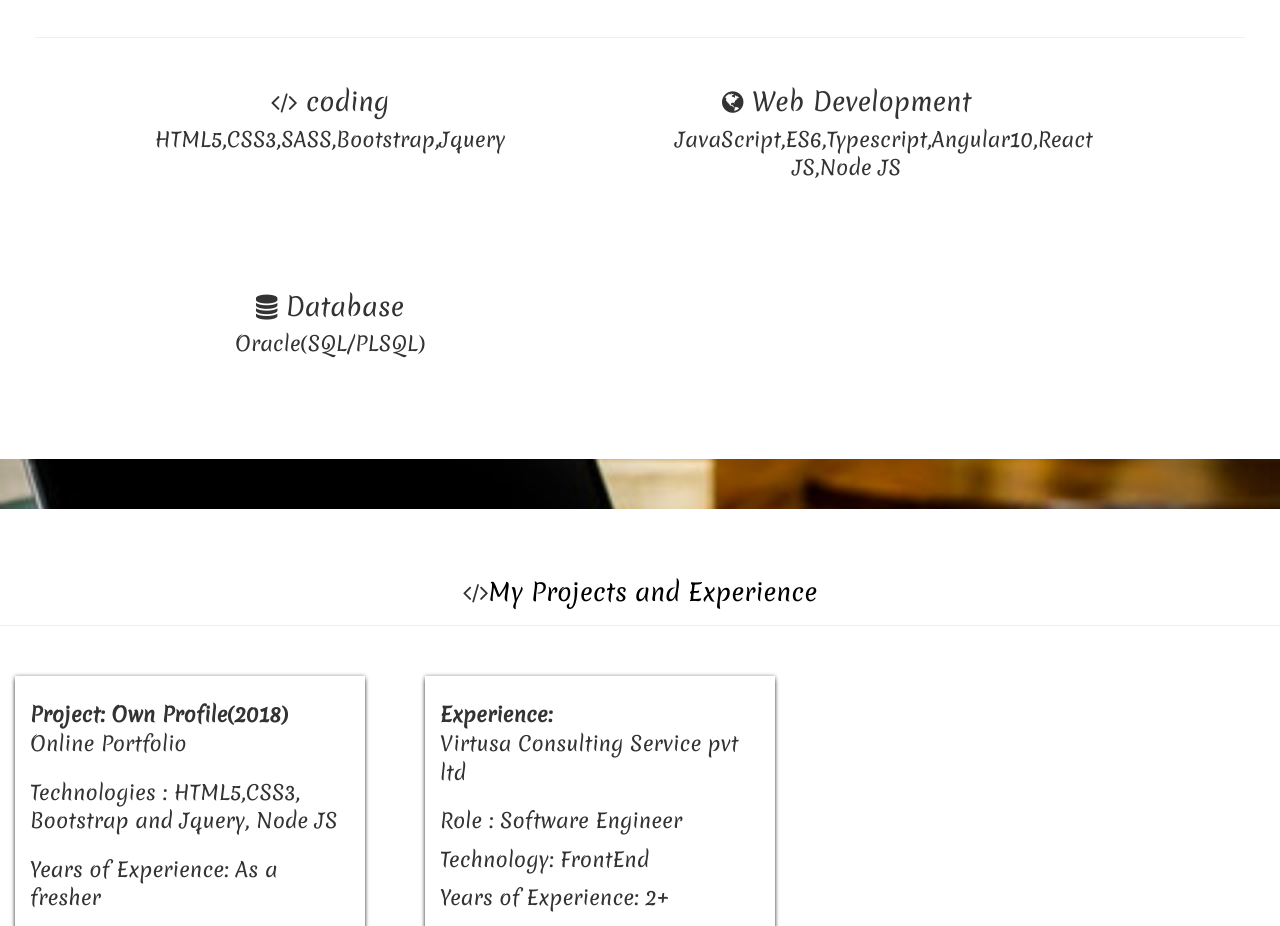
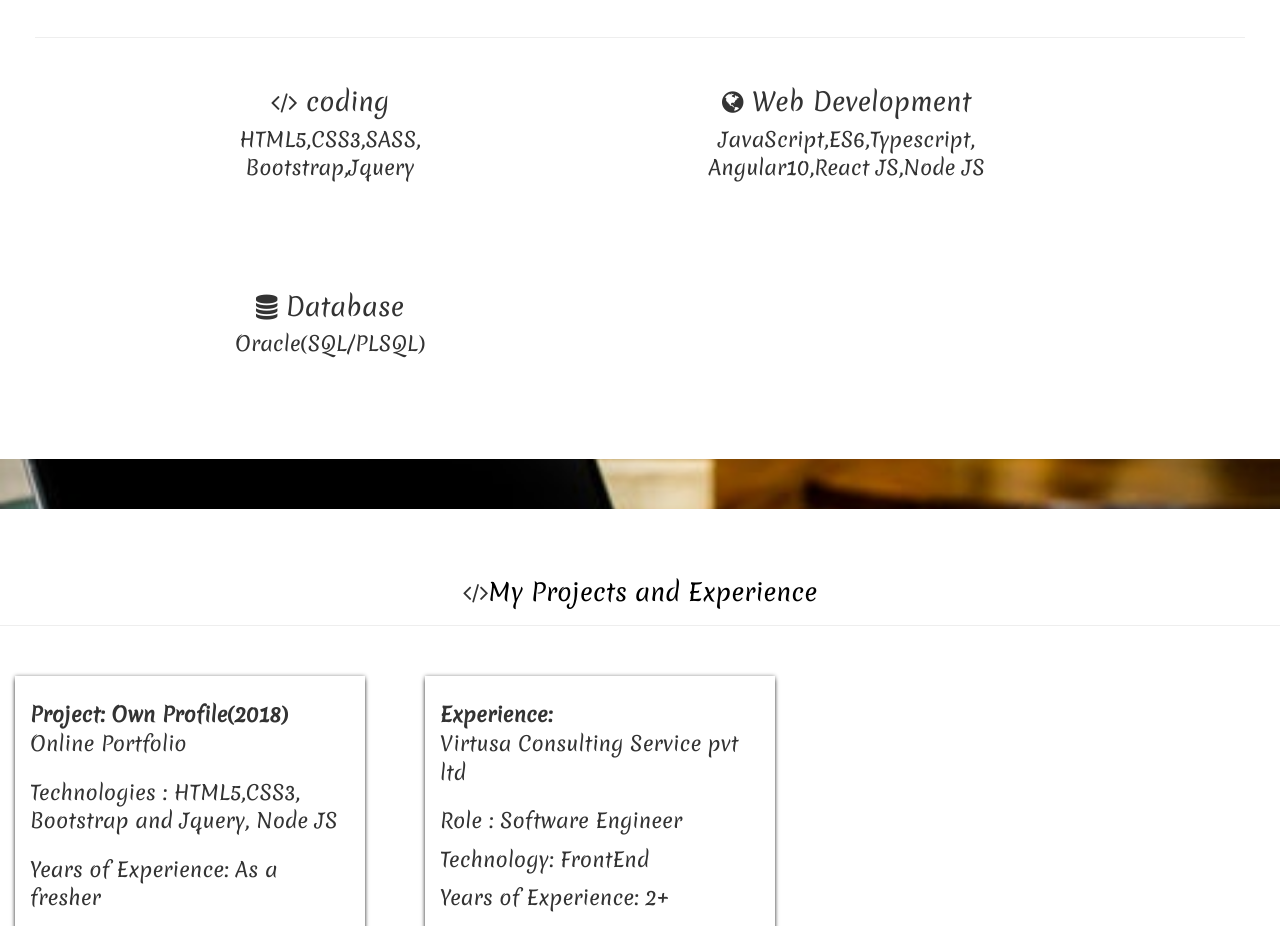
Before and after one commit to balagitaccount/balagitaccount.github.io, a plain HTML site: page index.html in a window 1280 px wide. Shown: the part 1708-2634 px from the top of the page. Drawn offline with nearby package versions, Linux system fonts and the light colour scheme.

Commit message:
Add files via upload

```diff
--- a/index.html
+++ b/index.html
@@ -270,14 +270,14 @@
         <div class="col-md-6 col-sm-6">
         <div class="skill-tech">
           <h4><i class="fa fa-code"></i> coding</h4>
-          <p>HTML5,CSS3,SASS,Bootstrap,Jquery</p>
+          <p>HTML5,CSS3,SASS,<br>Bootstrap,Jquery</p>
         </div>
     </div>
 
     <div class="col-md-4 col-sm-6">
         <div class="skill-tech">
           <h4><i class="fa fa-globe"></i> Web Development</h4>
-          <p>JavaScript,ES6,Typescript,Angular10,React JS,Node JS</p>
+          <p>JavaScript,ES6,Typescript,<br>Angular10,React JS,Node JS</p>
         </div>
     </div>
 
```
